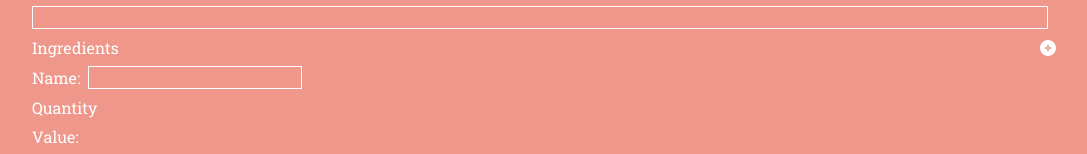
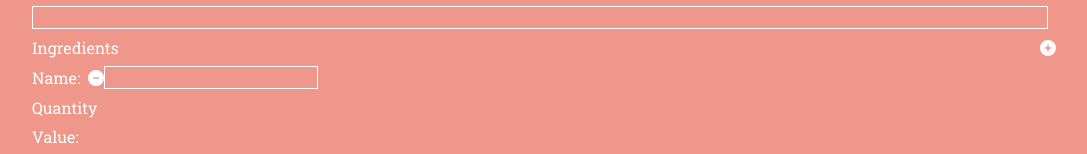
Before and after one commit to nchomeldoe/nats-cookbook, a React (Create React App) app: page /new in a window 1280 px wide. Shown: the part 299-453 px from the top of the page, without its empty margins (96-1183 px from the left). Built offline with nearby package versions, Linux system fonts and the light colour scheme.

Commit message:
added funcitonality to remove all but one ingredient form item from the recipe form

```diff
--- a/src/components/IngredientFormItem/IngredientFormItem.jsx
+++ b/src/components/IngredientFormItem/IngredientFormItem.jsx
@@ -1,11 +1,19 @@
+import { FontAwesomeIcon } from "@fortawesome/react-fontawesome";
+import { faCircleMinus } from "@fortawesome/free-solid-svg-icons";
 import "./IngredientFormItem.scss";
 
-const IngredientFormItem = () => {
+const IngredientFormItem = ({ handleRemoveIngredientFormItem, id }) => {
   return (
     <div>
       <label className="recipe-form__label" htmlFor="ingredientName">
         Name:
       </label>
+      <FontAwesomeIcon
+        icon={faCircleMinus}
+        onClick={() => {
+          handleRemoveIngredientFormItem(id);
+        }}
+      />
       <input
         className="recipe-form__input recipe-form__input--text"
         type="text"
--- a/src/components/RecipeForm/RecipeForm.jsx
+++ b/src/components/RecipeForm/RecipeForm.jsx
@@ -5,16 +5,31 @@ import IngredientFormItem from "../IngredientFormItem/IngredientFormItem";
 import "./RecipeForm.scss";
 
 const RecipeForm = () => {
-  const [ingredientFormItemsCount, setIngredientFormItemsCount] = useState(1);
+  const [ingredientFormItems, setIngredientFormItems] = useState([{ id: 1 }]);
 
-  let ingredientFormItemsJsx = [];
-
-  for (let i = 1; i <= ingredientFormItemsCount; i++) {
-    ingredientFormItemsJsx.push(<IngredientFormItem key={i} />);
-  }
+  console.log(ingredientFormItems);
 
   const handleAddIngredientFormItem = () => {
-    setIngredientFormItemsCount(ingredientFormItemsCount + 1);
+    setIngredientFormItems((currState) => {
+      const tempIngredientFormItems = [...currState];
+      tempIngredientFormItems.push({
+        id: tempIngredientFormItems[tempIngredientFormItems.length - 1].id + 1,
+      });
+      return tempIngredientFormItems;
+    });
+  };
+
+  const handleRemoveIngredientFormItem = (id) => {
+    setIngredientFormItems((currState) => {
+      const tempIngredientFormItems = [...currState];
+      if (tempIngredientFormItems.length == 1) {
+        return tempIngredientFormItems;
+      }
+      const filteredIngredientFormItems = tempIngredientFormItems.filter(
+        (item) => item.id != id,
+      );
+      return filteredIngredientFormItems;
+    });
   };
 
   return (
@@ -45,7 +60,13 @@ const RecipeForm = () => {
             onClick={handleAddIngredientFormItem}
           />
         </div>
-        {ingredientFormItemsJsx}
+        {ingredientFormItems.map((item) => (
+          <IngredientFormItem
+            key={item.id}
+            id={item.id}
+            handleRemoveIngredientFormItem={handleRemoveIngredientFormItem}
+          />
+        ))}
       </fieldset>
       <label className="recipe-form__label" htmlFor="description">
         Method:
```
